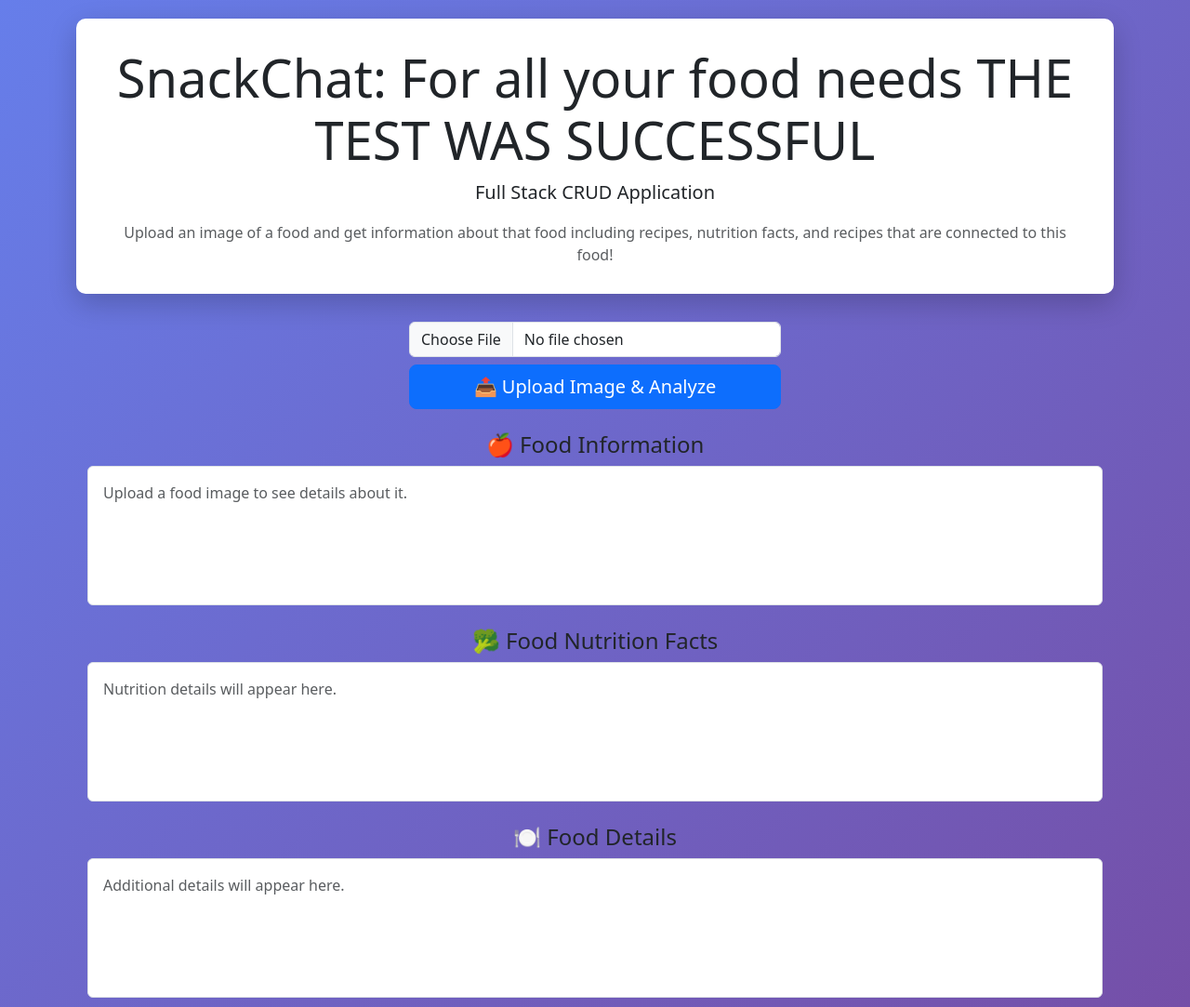
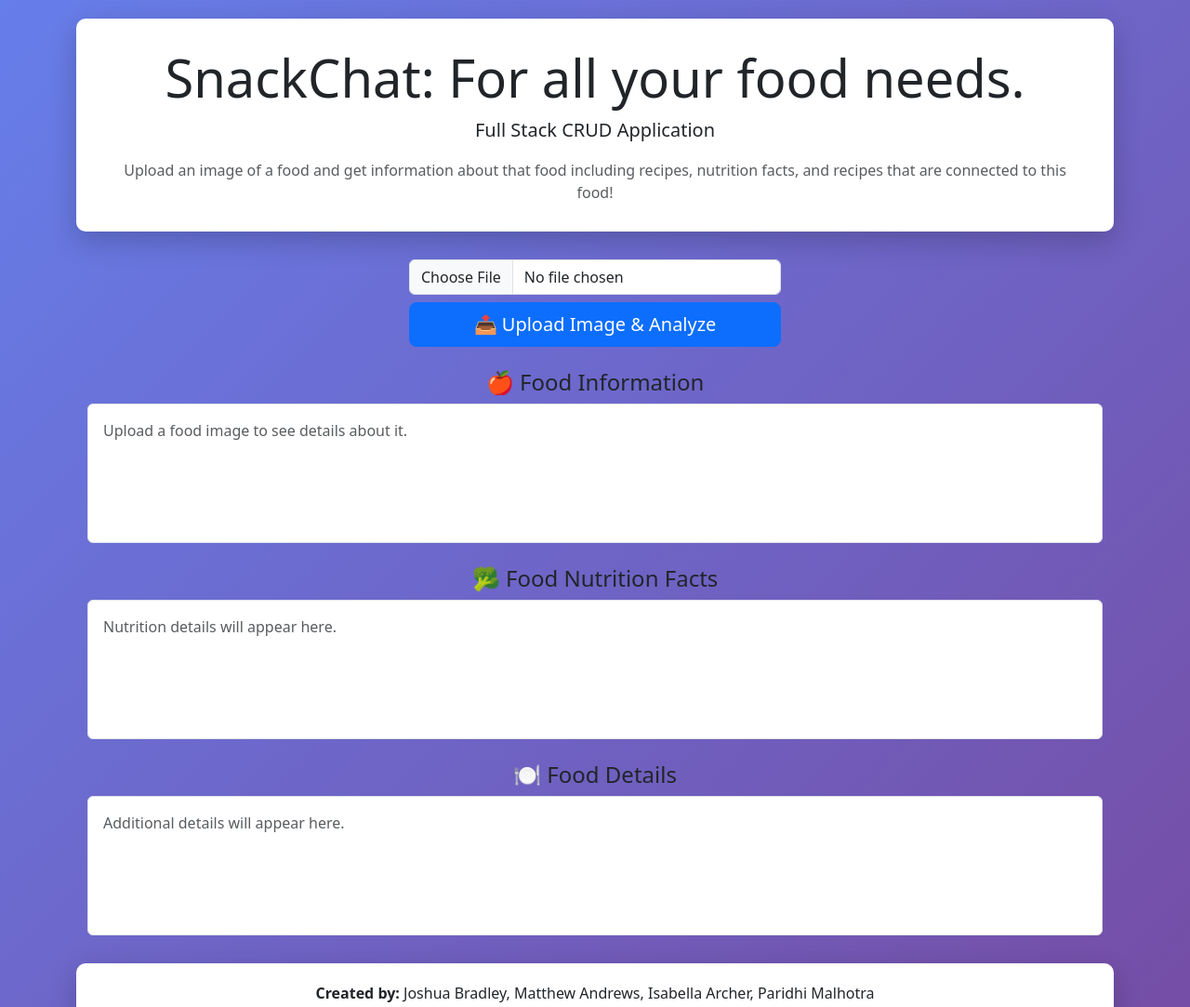
Before and after one commit to mandrews3/Foodies, a website: page public/josh.html in a window 1280 px wide. Shown: the top 1083 px of the page at 93% size. Drawn offline with nearby package versions, Linux system fonts and the light colour scheme.

Commit message:
removing test messages

```diff
--- a/public/josh.html
+++ b/public/josh.html
@@ -19,7 +19,7 @@
     <div class="container">
         <!-- Header -->
         <div class="app-header text-center">
-            <h1 class="display-4">SnackChat: For all your food needs THE TEST WAS SUCCESSFUL</h1>
+            <h1 class="display-4">SnackChat: For all your food needs.</h1>
             <p class="lead">Full Stack CRUD Application</p>
             <p class="text-muted mb-0">Upload an image of a food and get information about that food including recipes,
                 nutrition facts, and recipes that are connected to this food!</p>
```
